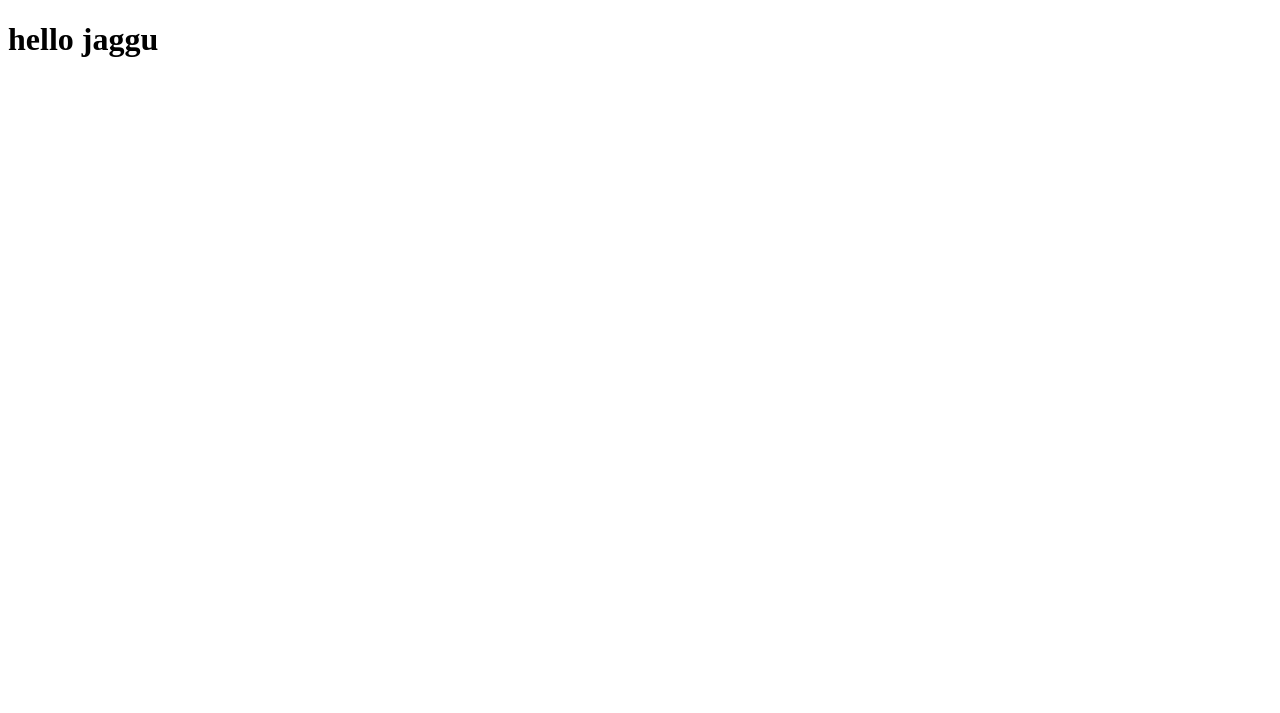
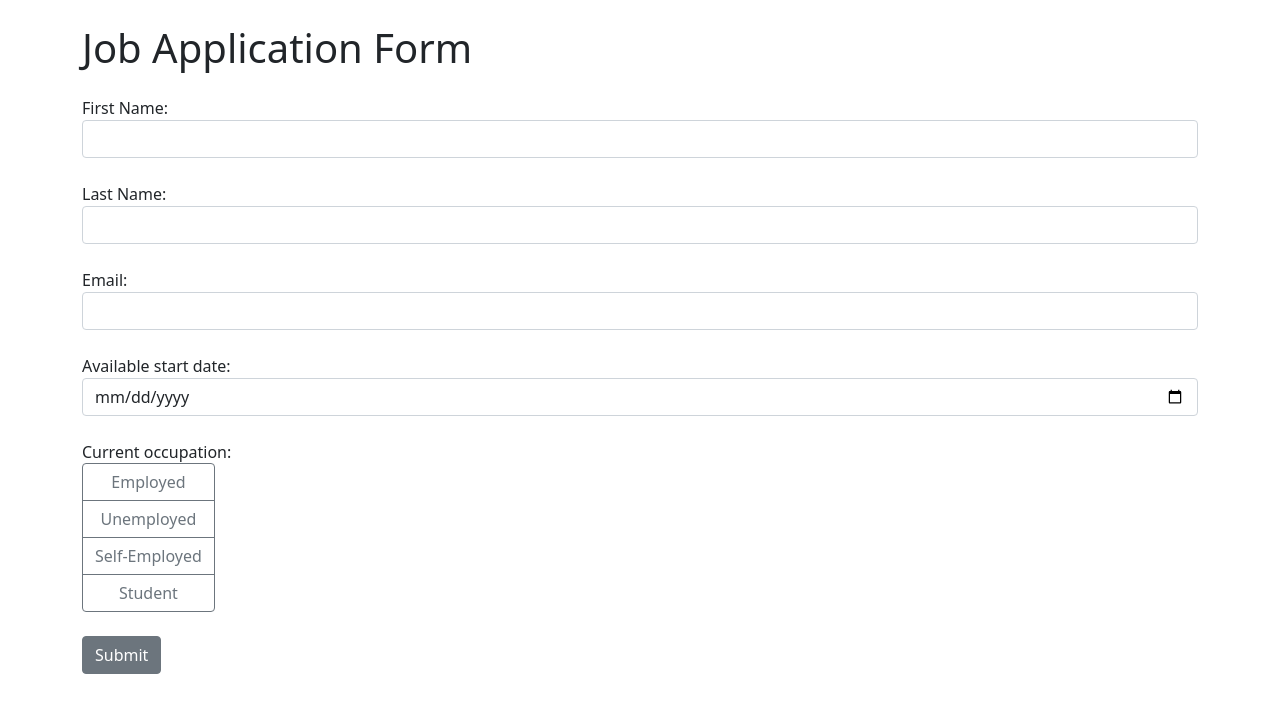
Before and after one commit to jagadeesh-sagar/Job-application-Django, a Django app: page / in a window 1280 px wide. Before the commit the part shown is almost empty. Shown: the top 713 px of the page. Run offline with Django 5.2, Linux system fonts and the light colour scheme.

Commit message:
Refactor: Implement job application form and email confirmation

```diff
--- a/job_application/templates/index.html
+++ b/job_application/templates/index.html
@@ -1,11 +1,62 @@
-<!DOCTYPE html>
-<html lang="en">
-<head>
-    <meta charset="UTF-8">
-    <title>Title</title>
-</head>
-<body>
-<h1>hello jaggu</h1>
+<!doctype html>
+<html>
+    <head>
+        <meta charset="utf-8">
+        <meta name="viewport" content="width=device-width, initial-scale=1, shrink-to-fit=no">
+        <link rel="stylesheet" href="https://cdn.jsdelivr.net/npm/bootstrap@5.1.3/dist/css/bootstrap.min.css">
 
-</body>
+    </head>
+    <body>
+        <div class="container">
+            <h1 class="mt-4 mb-4">Job Application Form</h1>
+            <form method="post">
+                {% csrf_token %}
+                <div class="form-group mb-4">
+                    <label for="first_name">First Name:</label>
+                    <input class ="form-control" type="text" id="first_name" name="first_name" required>
+                </div>
+                <div class="form-group mb-4">
+                    <label for="last_name">Last Name:</label>
+                    <input class ="form-control" type="text" id="last_name" name="last_name" required>
+                </div>
+                <div class="form-group mb-4">
+                    <label for="email">Email:</label>
+                    <input class ="form-control" type="text" id="email" name="email" required>
+                </div>
+                <div class="form-group mb-4">
+                    <label for="date">Available start date:</label>
+                    <input class ="form-control" type="date" id="date" name="date" required>
+                </div>
+
+                <div class="form-group mb-4" >
+                        <label >Current occupation:</label>
+                        <br>
+                    <div  class ="btn-group-vertical" id="occupation">
+                        <input class ="btn-check form-control" type="Radio" id="employed" name="occupation" value="Employed" required>
+                        <label class ="btn btn-outline-secondary" for="employed">Employed</label>
+
+                        <input class ="btn-check form-control" type="Radio" id="unemployed" name="occupation" value="Unemployed" required>
+                        <label class ="btn btn-outline-secondary" for="unemployed">Unemployed</label>
+
+                        <input class ="btn-check form-control" type="Radio" id="self-employed" name="occupation" value="self-employed" required>
+                        <label class ="btn btn-outline-secondary" for="self-employed">Self-Employed</label>
+
+                        <input class ="btn-check form-control" type="Radio" id="student" name="occupation" value="student" required>
+                        <label class ="btn btn-outline-secondary" for="student">Student</label>
+
+                    </div>
+                </div>
+            <button  class ="btn btn-secondary mb-4" type="submit">Submit</button>
+                {% if messages %}
+               <div class="alert alert-success">
+                   {% for message in messages %}
+                     {{message }}
+                   {% endfor %}
+               </div>
+                {% endif %}
+        </form>
+        </div>
+        <script src="https://code.jquery.com/jquery-3.6.0.min.js"></script>
+        <script src="https://cdn.jsdelivr.net/npm/bootstrap@5.1.3/dist/js/bootstrap.min.js"></script>
+    </body>
 </html>
--- a/job_application/views.py
+++ b/job_application/views.py
@@ -1,5 +1,27 @@
 from django.shortcuts import render
+from .forms import ApplicationForm
+from .models import Form
+from django.contrib import messages
+from django.core.mail import EmailMessage
 
 
 def index(request):
+    if request.method == "POST":
+        form = ApplicationForm(request.POST)
+        if form.is_valid():
+            first_name = form.cleaned_data["first_name"]
+            last_name = form.cleaned_data["last_name"]
+            email = form.cleaned_data["email"]
+            date = form.cleaned_data["date"]
+            occupation = form.cleaned_data["occupation"]
+            Form.objects.create(first_name=first_name,last_name=last_name,email=email,date=date,occupation=occupation)
+
+            message_body = f"Thank for your submisssion, {first_name}. " \
+                           f"Here are your data:\n{first_name}\n{last_name}\n{date}\n" \
+                           f"Thank you"
+            email_message = EmailMessage("Form submission confirmation",message_body, to=[email])
+            email_message.send()
+
+            messages.success(request,"Form submitted successfully")
+
     return render(request, "index.html")
```
Also changed, not shown: job_application/forms.py (added, +9 -0 lines), mysite/settings.py (+8 -1 lines).
